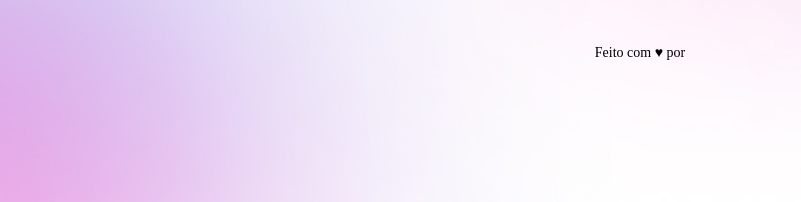
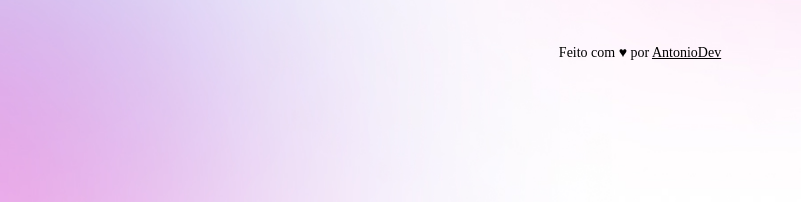
Before and after one commit to Halls06/antoniodev, a plain HTML site: page index.html in a window 1280 px wide. Shown: the part 651-853 px from the top of the page, 0-801 px from the left. Drawn offline with nearby package versions, Linux system fonts and the light colour scheme.

Commit message:
Update index.html

```diff
--- a/index.html
+++ b/index.html
@@ -66,7 +66,7 @@
     </div>
 
     <footer>
-       Feito com ♥ por <a href="https://www.instagram.com/hallsantonio"</a>
+       <p>Feito com ♥ por <a href="https://www.instagram.com/hallsantonio">AntonioDev</a>
     </footer>
 
 
```
